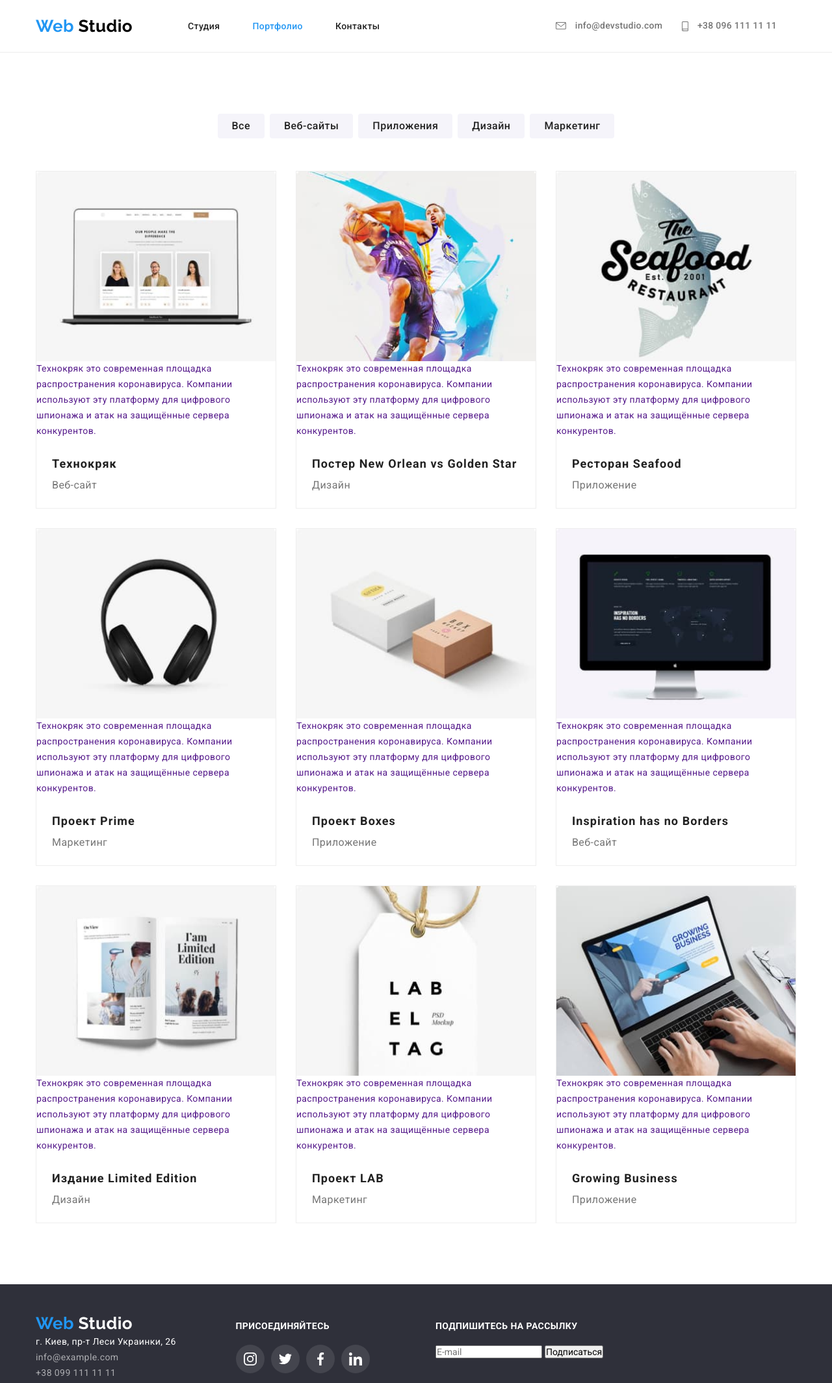
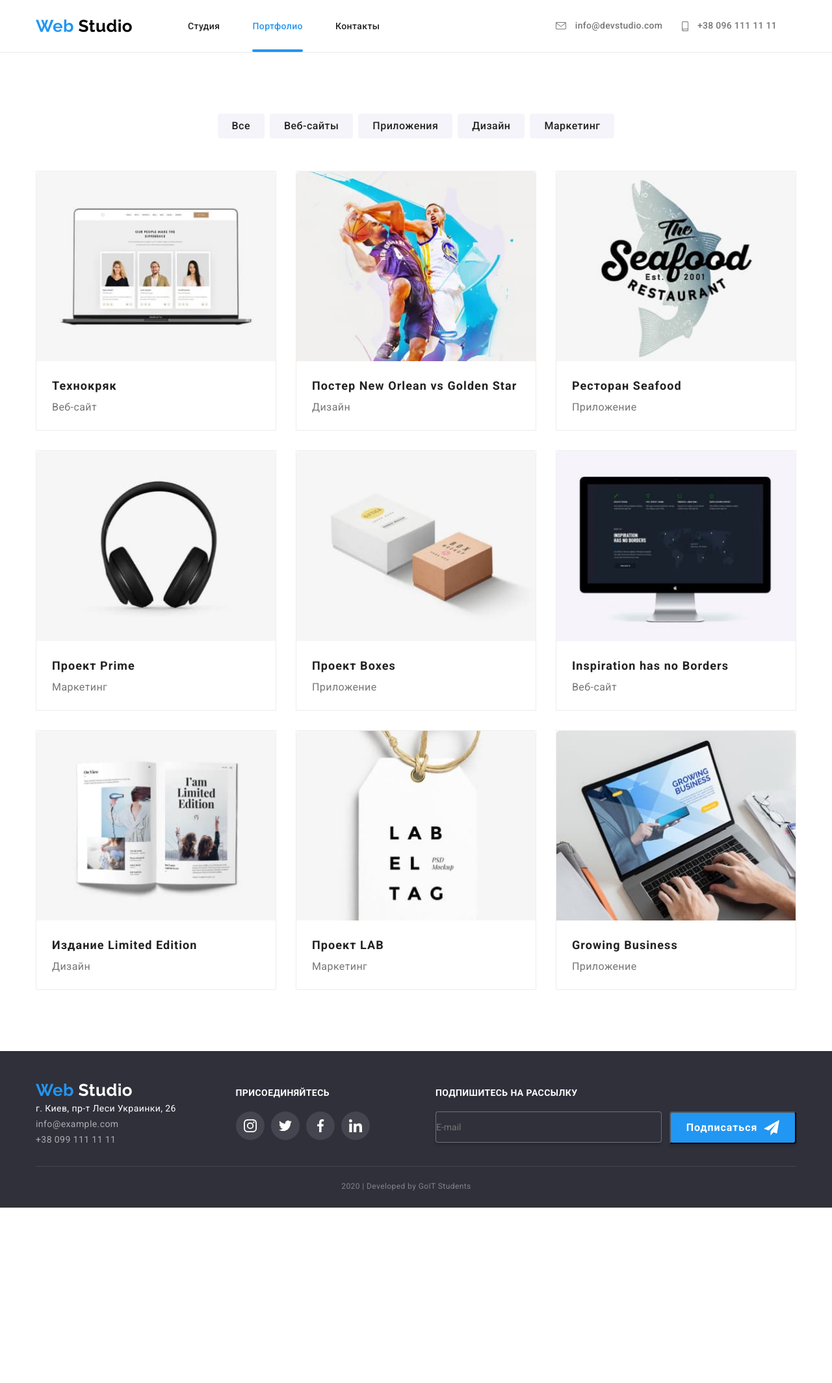
Before and after one commit to AlexeySamotey/goit-markup-hw-05, a plain HTML site: page portfolio.html in a window 1280 px wide. Shown: the top 2129 px of the page at 65% size. After the commit the page ends 1859 px from the top, so only its background shows below. Drawn offline with Linux system fonts and the light colour scheme.

Commit message:
подчеркивание,оверлей.переходы

```diff
--- a/css/styles.css
+++ b/css/styles.css
@@ -3,6 +3,7 @@
   --accent-color: #2196f3;
   --effect-color: #ffffff;
   --title-text-color: #757575;
+  --timing-function: cubic-bezier(0.4, 0, 0.2, 1);
 }
 html {
   box-sizing: border-box;
@@ -63,6 +64,7 @@ header {
 .site-nav .link {
   color: var(--primary-text-color);
   font-weight: 500;
+  transition: color 250ms var(--timing-function);
 }
 .site-nav .link.current {
   color: var(--accent-color);
@@ -83,6 +85,7 @@ header {
   line-height: 1.14;
   letter-spacing: 0.02em;
   color: var(--title-text-color);
+  transition: color 250ms var(--timing-function);
 }
 .contact-nav .link:hover,
 .contact-nav .link:focus {
@@ -137,6 +140,8 @@ header {
   margin-left: auto;
   margin-right: auto;
   align-items: center;
+}
+.header .button {
   display: block;
 }
 .icon-header {
@@ -174,8 +179,24 @@ header {
 .site-nav-item {
   line-height: 80px;
 }
+.current {
+  position: relative;
+  display: block;
+}
+.current::after {
+  content: "";
+  position: absolute;
+  left: 0;
+  bottom: 0;
+  display: block;
+  width: 100%;
+  height: 4px;
+  border-radius: 2px;
+  background-color: var(--accent-color);
+}
 .site-nav-contact-item {
   margin-right: 30px;
+  transition: color 250ms var(--timing-function);
 }
 .top-icon {
   margin-right: 85px;
@@ -351,11 +372,17 @@ header {
   border-radius: 50%;
   --color4: var(--effect-color);
 }
+.social-link a {
+  transition: color 250ms var(--timing-function);
+}
 .clients a:hover,
 .clients a:focus {
   color: var(--accent-color);
   border: 1px solid var(--accent-color);
   --color4: var(--accent-color);
+}
+.clients a {
+  transition: color 250ms var(--timing-function);
 }
 /* footer */
 footer {
@@ -380,9 +407,11 @@ footer {
   line-height: 1.14;
   text-transform: uppercase;
   margin-bottom: 20px;
+  display: flex;
 }
 .contacts {
   color: rgba(255, 255, 255, 0.6);
+  transition: color 250ms var(--timing-function);
 }
 .contacts:hover,
 .contacts:focus {
@@ -441,6 +470,7 @@ address {
   height: 38px;
   padding: 6px 22px;
   border: 0px;
+  transition: color 250ms var(--timing-function);
 }
 .btn:hover,
 .btn:focus {
@@ -466,18 +496,6 @@ address {
   line-height: 1.87;
   color: var(--title-text-color);
 }
-.project-link:hover,
-.project-link:focus {
-  background: rgba(33, 150, 243, 0.9);
-  color: #ffffff;
-}
-.project-text:hover,
-.project-text:focus {
-  background: var(--accent-color);
-}
-/* .project-text {
-  padding: 63px 24px;
-} */
 .projects-scroll {
   display: flex;
   flex-wrap: wrap;
@@ -488,12 +506,46 @@ address {
   width: calc((100% - 30px * 2) / 3);
   margin-right: 30px;
   border: 1px solid #eeeeee;
+  transition: box-shadow 250ms var(--timing-function);
 }
 .project-list:hover,
 .project-list:focus {
   box-shadow: 1px 4px 6px rgba(0, 0, 0, 0.16), 0px 4px 4px rgba(0, 0, 0, 0.06),
     0px 1px 1px rgba(0, 0, 0, 0.12);
 }
+.project-list:hover .overlay,
+.project-list:focus .overlay {
+  opacity: 1;
+  background: rgba(33, 150, 243, 0.9);
+  color: #ffffff;
+  height: 100%;
+  width: 100%;
+  transform: translateY(0);
+}
+.picture {
+  position: relative;
+  overflow: hidden;
+}
+.project-text {
+  padding: 63px 24px;
+  font-size: 18px;
+  line-height: 1.56;
+  letter-spacing: 0.03em;
+}
+.overlay {
+  position: absolute;
+  opacity: 0;
+  top: 0;
+  left: 0;
+  width: 100%;
+  height: 100%;
+  transform: translateY(100%);
+  transition: transform 250ms var(--timing-function),
+    opacity 250ms cubic-bezier(0.4, 0, 0.2, 1);
+  background: rgba(33, 150, 243, 0.9);
+  color: #ffffff;
+}
+
 .project-list:nth-child(3n) {
   margin-right: 0;
 }
@@ -535,3 +587,25 @@ img {
 .social-list-item:not(:first-child) {
   margin-left: 10px;
 }
+.sub-icon {
+  width: 24px;
+  height: 24px;
+  margin-left: 10px;
+}
+.sub-btn {
+  margin-left: 12px;
+  display: flex;
+  justify-content: center;
+  align-items: center;
+}
+input[type="text"] {
+  width: 358px;
+  height: 48px;
+  border: 1px solid rgba(255, 255, 255, 0.3);
+  box-shadow: 0px 4px 4px rgba(0, 0, 0, 0.15);
+  border-radius: 4px;
+  background: #2f303a;
+}
+form {
+  display: flex;
+}
--- a/portfolio.html
+++ b/portfolio.html
@@ -60,13 +60,16 @@
           <ul class="projects-scroll">
             <li class="project-list">
               <a class="project-link" href="">
-                <div>
+                <div class="picture">
                   <img src="./img/project1.jpg" alt="our people" />
+                  <div class="overlay">
                     <p class="project-text">
                       Технокряк это современная площадка распространения
                       коронавируса. Компании используют эту платформу для
-                    цифрового шпионажа и атак на защищённые сервера конкурентов.
+                      цифрового шпионажа и атак на защищённые сервера
+                      конкурентов.
                     </p>
+                  </div>
                 </div>
                 <div class="project-discription">
                   <h2 class="project-item">Технокряк</h2>
@@ -76,13 +79,16 @@
             </li>
             <li class="project-list">
               <a class="project-link" href="">
-                <div>
+                <div class="picture">
                   <img src="./img/project2.jpg" alt="basketball duel" />
+                  <div class="overlay">
                     <p class="project-text">
                       Технокряк это современная площадка распространения
                       коронавируса. Компании используют эту платформу для
-                    цифрового шпионажа и атак на защищённые сервера конкурентов.
+                      цифрового шпионажа и атак на защищённые сервера
+                      конкурентов.
                     </p>
+                  </div>
                 </div>
                 <div class="project-discription">
                   <h2 class="project-item">Постер New Orlean vs Golden Star</h2>
@@ -92,13 +98,16 @@
             </li>
             <li class="project-list">
               <a class="project-link" href="">
-                <div>
+                <div class="picture">
                   <img src="./img/project3.jpg" alt="restaurant logo" />
+                  <div class="overlay">
                     <p class="project-text">
                       Технокряк это современная площадка распространения
                       коронавируса. Компании используют эту платформу для
-                    цифрового шпионажа и атак на защищённые сервера конкурентов.
+                      цифрового шпионажа и атак на защищённые сервера
+                      конкурентов.
                     </p>
+                  </div>
                 </div>
                 <div class="project-discription">
                   <h2 class="project-item">Ресторан Seafood</h2>
@@ -108,13 +117,16 @@
             </li>
             <li class="project-list">
               <a class="project-link" href="">
-                <div>
+                <div class="picture">
                   <img src="./img/project4.jpg" alt="headphones" />
+                  <div class="overlay">
                     <p class="project-text">
                       Технокряк это современная площадка распространения
                       коронавируса. Компании используют эту платформу для
-                    цифрового шпионажа и атак на защищённые сервера конкурентов.
+                      цифрового шпионажа и атак на защищённые сервера
+                      конкурентов.
                     </p>
+                  </div>
                 </div>
                 <div class="project-discription">
                   <h2 class="project-item">Проект Prime</h2>
@@ -124,13 +136,16 @@
             </li>
             <li class="project-list">
               <a class="project-link" href="">
-                <div>
+                <div class="picture">
                   <img src="./img/project5.jpg" alt="two boxes" />
+                  <div class="overlay">
                     <p class="project-text">
                       Технокряк это современная площадка распространения
                       коронавируса. Компании используют эту платформу для
-                    цифрового шпионажа и атак на защищённые сервера конкурентов.
+                      цифрового шпионажа и атак на защищённые сервера
+                      конкурентов.
                     </p>
+                  </div>
                 </div>
                 <div class="project-discription">
                   <h2 class="project-item">Проект Boxes</h2>
@@ -140,13 +155,16 @@
             </li>
             <li class="project-list">
               <a class="project-link" href="">
-                <div>
+                <div class="picture">
                   <img src="./img/project6.jpg" alt="monitor apple" />
+                  <div class="overlay">
                     <p class="project-text">
                       Технокряк это современная площадка распространения
                       коронавируса. Компании используют эту платформу для
-                    цифрового шпионажа и атак на защищённые сервера конкурентов.
+                      цифрового шпионажа и атак на защищённые сервера
+                      конкурентов.
                     </p>
+                  </div>
                 </div>
                 <div class="project-discription">
                   <h2 class="project-item">Inspiration has no Borders</h2>
@@ -156,13 +174,16 @@
             </li>
             <li class="project-list">
               <a class="project-link" href="">
-                <div>
+                <div class="picture">
                   <img src="./img/project7.jpg" alt="book" />
+                  <div class="overlay">
                     <p class="project-text">
                       Технокряк это современная площадка распространения
                       коронавируса. Компании используют эту платформу для
-                    цифрового шпионажа и атак на защищённые сервера конкурентов.
+                      цифрового шпионажа и атак на защищённые сервера
+                      конкурентов.
                     </p>
+                  </div>
                 </div>
                 <div class="project-discription">
                   <h2 class="project-item">Издание Limited Edition</h2>
@@ -172,13 +193,16 @@
             </li>
             <li class="project-list">
               <a class="project-link" href="">
-                <div>
+                <div class="picture">
                   <img src="./img/project8.jpg" alt="label" />
+                  <div class="overlay">
                     <p class="project-text">
                       Технокряк это современная площадка распространения
                       коронавируса. Компании используют эту платформу для
-                    цифрового шпионажа и атак на защищённые сервера конкурентов.
+                      цифрового шпионажа и атак на защищённые сервера
+                      конкурентов.
                     </p>
+                  </div>
                 </div>
                 <div class="project-discription">
                   <h2 class="project-item">Проект LAB</h2>
@@ -188,13 +212,16 @@
             </li>
             <li class="project-list">
               <a class="project-link" href="">
-                <div>
+                <div class="picture">
                   <img src="./img/project9.jpg" alt="laptop" />
+                  <div class="overlay">
                     <p class="project-text">
                       Технокряк это современная площадка распространения
                       коронавируса. Компании используют эту платформу для
-                    цифрового шпионажа и атак на защищённые сервера конкурентов.
+                      цифрового шпионажа и атак на защищённые сервера
+                      конкурентов.
                     </p>
+                  </div>
                 </div>
                 <div class="project-discription">
                   <h2 class="project-item">Growing Business</h2>
@@ -263,7 +290,12 @@
                 name="Email"
                 id="Email-input"
               />
-              <input type="submit" value="Подписаться" />
+              <button class="button sub-btn" type="button">
+                Подписаться
+                <svg class="sub-icon">
+                  <use href="./img/sprite.svg#telegram"></use>
+                </svg>
+              </button>
             </form>
           </div>
         </div>
```
Also changed, not shown: index.html (+6 -1 lines). Lines whose indentation alone changed are shown as unchanged.
